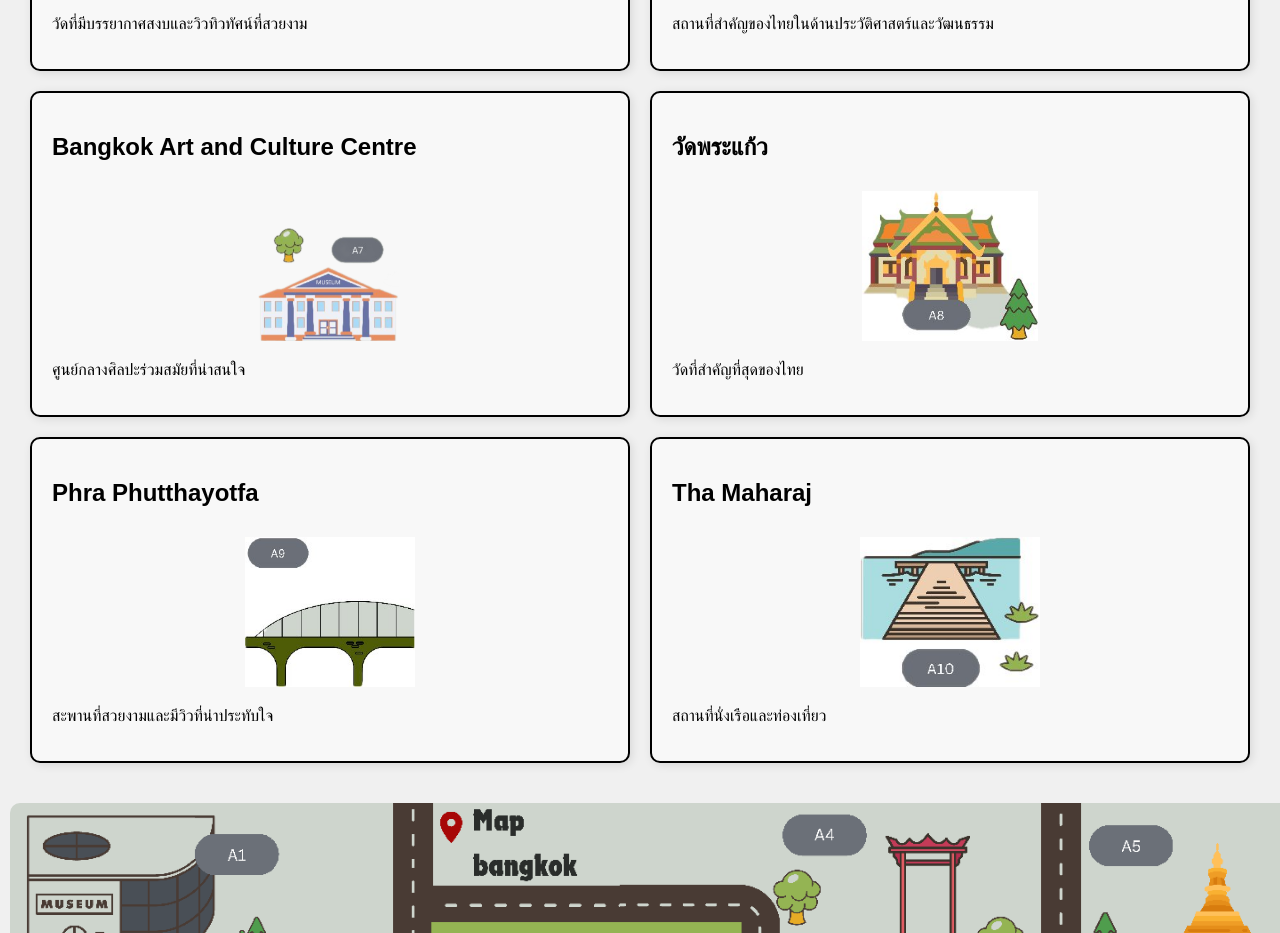
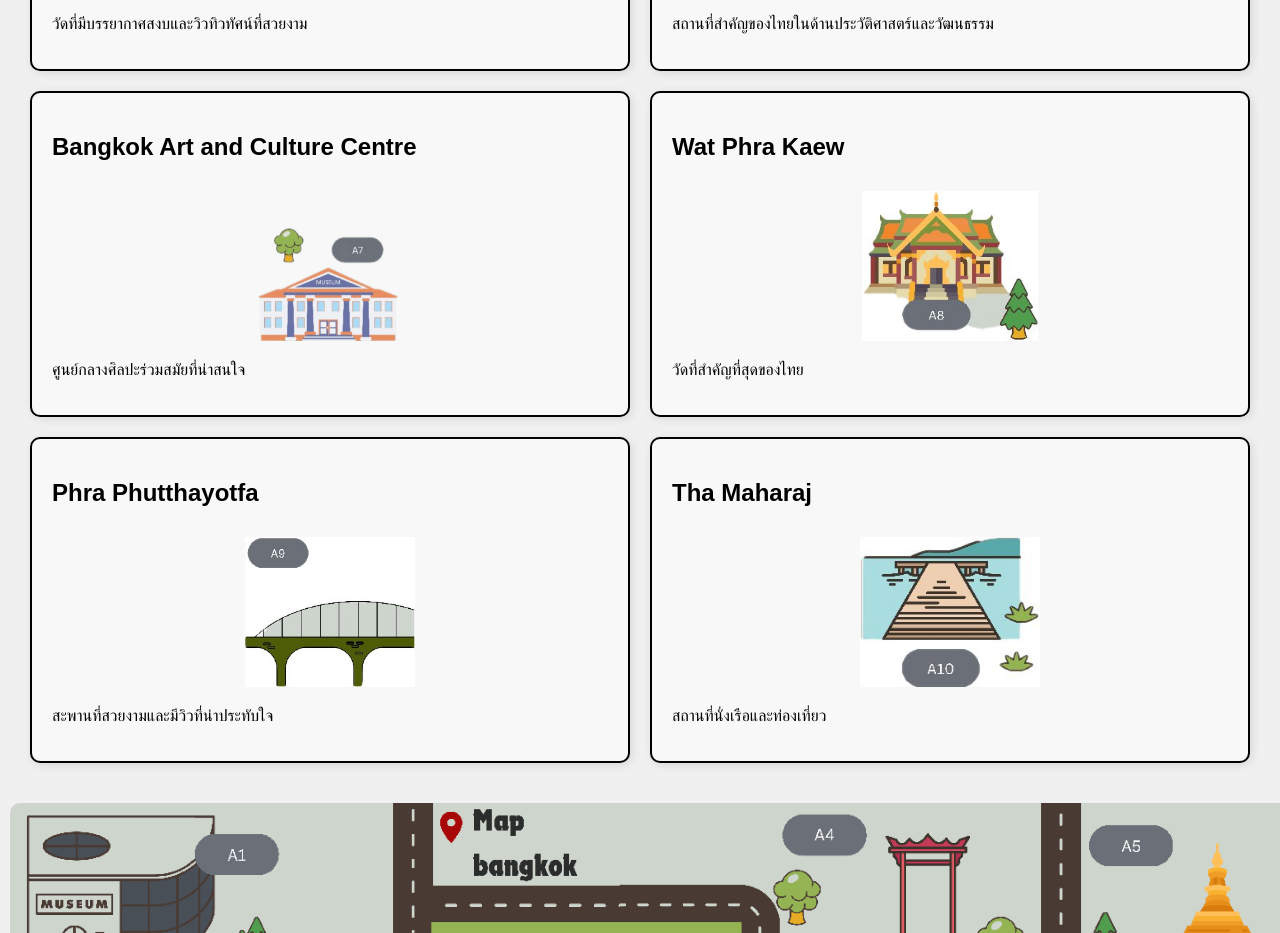
Before and after one commit to pinyapat55/project_bkk12, a website: page getStarted.html in a window 1280 px wide. Shown: the part 1200-2133 px from the top of the page. Drawn offline with Linux system fonts and the light colour scheme.

Commit message:
Update getStarted.html

```diff
--- a/getStarted.html
+++ b/getStarted.html
@@ -284,7 +284,7 @@
                 <p>ศูนย์กลางศิลปะร่วมสมัยที่น่าสนใจ</p>
             </section>
             <section id="watPhraKaew">
-                <h2><a href="watPhraKaew.html">วัดพระแก้ว</a></h2>
+                <h2><a href="watPhraKaew.html">Wat Phra Kaew</a></h2>
                 <img src="images/A8.jpg" alt="วัดพระแก้ว">
                 <p>วัดที่สำคัญที่สุดของไทย</p>
             </section>
```
